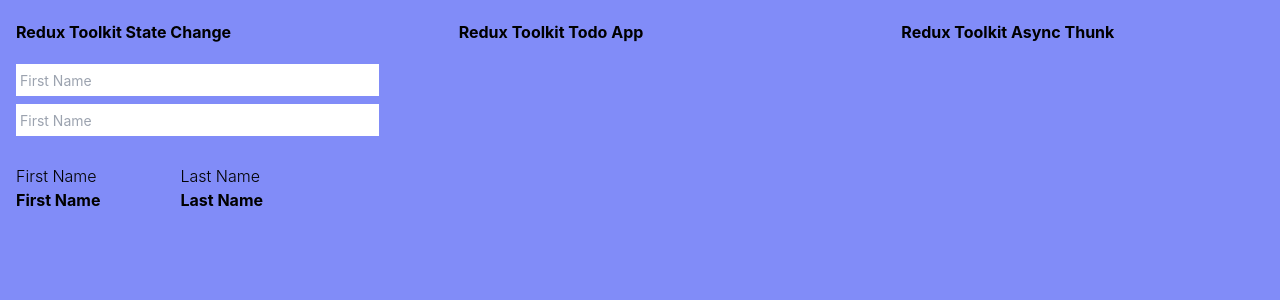
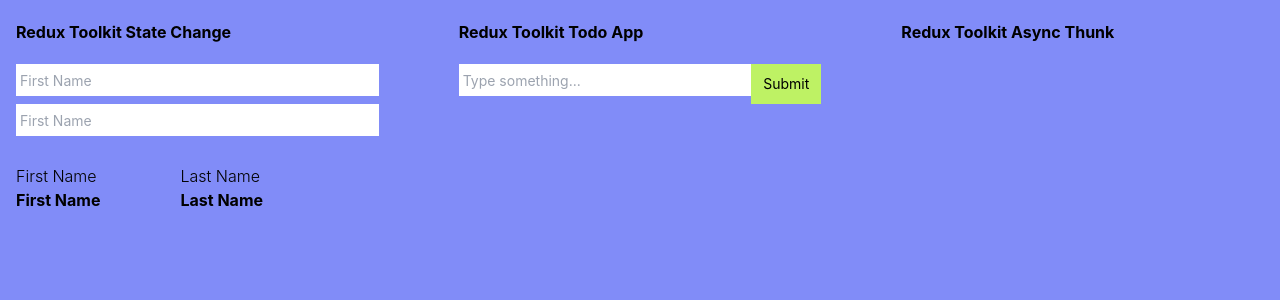
Before and after one commit to AleksandrKompanetc/redux-toolkit-thunk-app, a React (Create React App) app: page / in a window 1280 px wide. Shown: the top 300 px of the page. Built offline with nearby package versions, Linux system fonts and the light colour scheme; the HTML template or start-up script is replaced by a standard one.

Commit message:
adding component Form

```diff
--- a/src/App.js
+++ b/src/App.js
@@ -1,3 +1,4 @@
+import Form from "./components/Form";
 import User from "./components/User";
 
 function App() {
@@ -11,6 +12,8 @@ function App() {
           </div>
           <div className="w-1/3">
             <h1 className="font-bold my-5">Redux Toolkit Todo App</h1>
+            <Form />
+
           </div>
           <div className="w-1/3">
             <h1 className="font-bold my-5">Redux Toolkit Async Thunk</h1>
--- /dev/null
+++ b/src/components/Form.js
@@ -0,0 +1,21 @@
+import React from 'react';
+
+const Form = () => {
+  return(
+    <form className='w-full flex' onSubmit={(e) => e.preventDefault()}>
+      <input
+        type="text"
+        placeholder='Type something...'
+        className='w-full p-1 mb-2 focus:outline-none focus:border-lime-500 focus:border-2 placeholder:text-sm'
+      />
+      <button
+        type='submit'
+        className='shrink-0 bg-lime-300 hover:bg-lime-400 transition-all px-3 text-sm'
+      >
+        Submit
+      </button>
+    </form>
+  )
+}
+
+export default Form;
```
